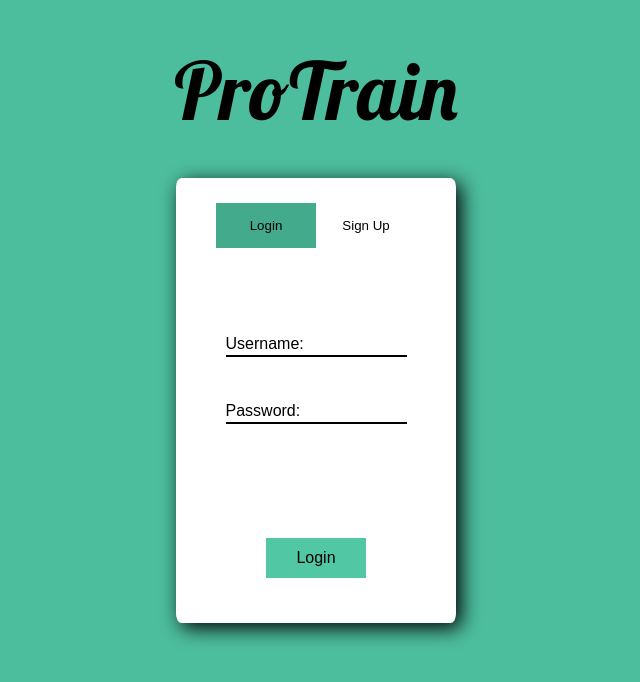
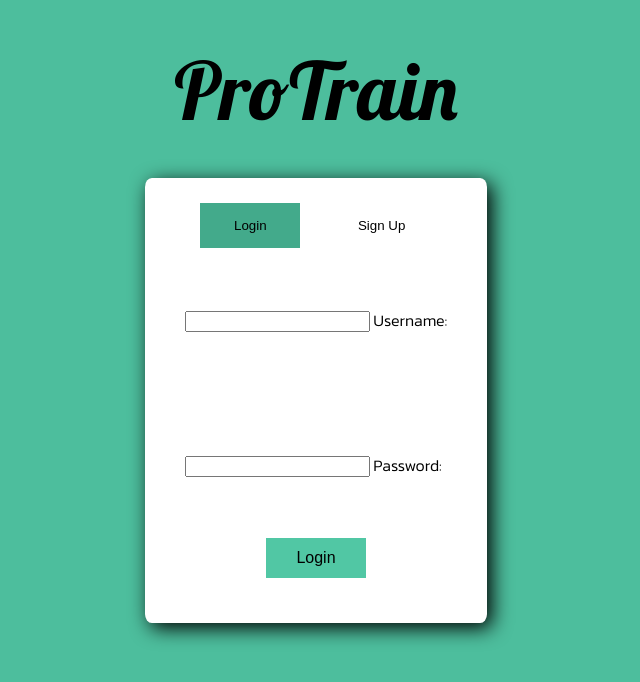
Before and after one commit to malic296/ProTrain, a PHP site: page /login.php in a window 1280 px wide. Shown: the top 682 px of the page, without its empty margins (324-964 px from the left). Run offline with PHP 8.4, Linux system fonts and the light colour scheme.

Commit message:
Add files via upload

```diff
--- a/login.php
+++ b/login.php
@@ -28,11 +28,16 @@
             </div>
         <form action="app.php" method="post" class = form_login>
             <div class="login_texty">
-                <label for="login" class = "login_label_uname">Username:</label>
-                    <div class="login_uname"><input type="text" id = "login" name="login" class = "text"> </div>
 
-                <label for="password" class = "login_label_passwd">Password:</label>
-                    <div class="login_passwd"><input type="password" id = "password" name="password" class = "text"> </div>
+                    <div class="login_uname"><input type="text" id = "login" name="login" class = "text">
+                        <label for = "login" class = "label_uname"><span class = "content_uname">Username:</span></label>
+                    </div>
+
+
+
+                    <div class="login_passwd"><input type="password" id = "password" name="password" class = "text">
+                        <label for = "password" class = "label_passwd"><span class = "content_passwd">Password:</span></label>
+                    </div>
             </div>
             <div class="login_konec">
                 <div class="login_button"><input type="submit" name="subLogin" id="" value="Login" class = "submit"></div>
--- a/signup.php
+++ b/signup.php
@@ -24,11 +24,11 @@
             </div>
         <form action="app.php" method="post" class = "form_signup">
             <div class="signup_texty">
-                    <label for="login" class = "signup_label_uname">Username:</label>
+                    <label for="login" class = "signup_label_uname"><span class = "signup_username">Username:</span></label>
                 <div class="signup_uname"><input id="login" name="loginRegister" type="text" class = "text"> </div>
-                    <label for="email" class = "signup_label_email">E-mail:</label>
+                    <label for="email" class = "signup_label_email"><span class = "signup_email_span">E-mail:</span></label>
                 <div class="signup_email"><input id="email" name="emailRegister" type="text" class = "text"> </div>
-                    <label for="password" class = "signup_label_passwd">Password:</label>
+                    <label for="password" class = "signup_label_passwd"><span class = "signup-password">Password:</span></label>
                 <div class="signup_passwd"><input id="password" name="passwordRegister" type="password" class = "text"></div>
             </div>
             <div class="signup_konec">
--- a/styles.css
+++ b/styles.css
@@ -3,14 +3,24 @@
 @import url('https://fonts.googleapis.com/css2?family=Kanit:wght@300&family=Lobster&display=swap');
 /* Styles for login.php */
 
+.login_uname{
+    width:100%;
+    position:relative;
+    max-height:50px;
+    overflow: hidden;
+
+}
 
 .login_texty{
     display: flex;
-    flex-grow: 1;
-    justify-content: center;
     flex-direction: column;
+    justify-content: space-around;
+    margin-top:-30px;
+    height:100%;
+    width:100%;
+}
 
-}
+
 
 .login_label_passwd{
     margin-top:25px;
@@ -83,14 +93,6 @@
 
 /* styles for signup.php */
 
-.signup_label_passwd{
-    margin-top:25px;
-}
-
-.signup_label_email{
-    margin-top:25px;
-}
-
 .signup_texty{
     display: flex;
     flex-grow: 1;
@@ -137,12 +139,6 @@
 }
 
 /* general styles */
-
-label{
-    font-family:Arial, Helvetica, sans-serif;
-    position:relative;
-    top: 20px;
-}
 
 
 body {
@@ -193,14 +189,6 @@
 
 }
 
-input{
-    border: none;
-}
-
-.text{
-    border-bottom: 2px solid black;
-
-}
 
 .submit{
     border-radius: 0px;
@@ -215,10 +203,7 @@
 }
 
 /* focus */
-input[class="text"]{
-    outline: none;
 
-}
 
 
 /* hover */
@@ -246,6 +231,7 @@
     100%{background-color: #43AA8B;}
 }
 
+
 /* media queries */
 
 @media screen and (max-height: 700px){
```
